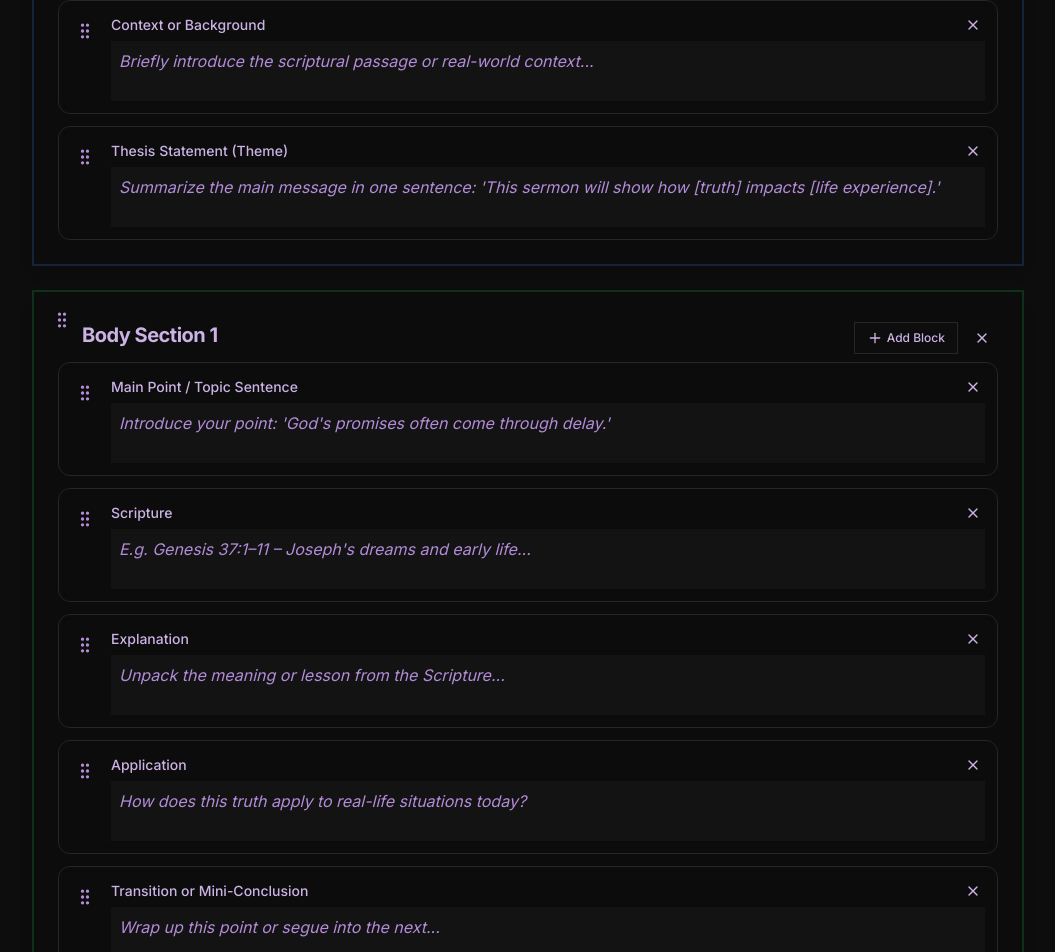
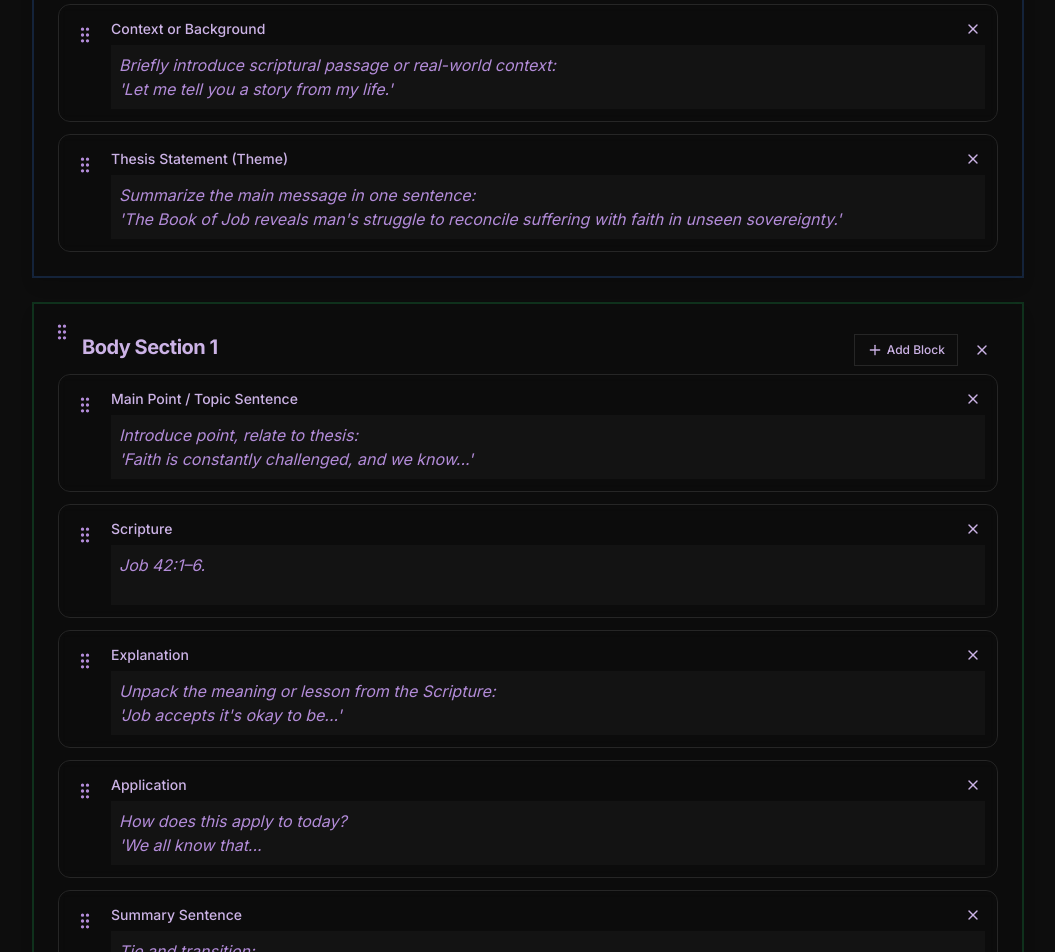
Before and after one commit to allemandi/drag-and-preach, a Next.js app: page / in a window 1280 px wide. Shown: the part 410-1362 px from the top of the page, without its empty margins (112-1167 px from the left). Built offline with nearby package versions, Linux system fonts and the light colour scheme.

Commit message:
updated copy

```diff
--- a/app/page.tsx
+++ b/app/page.tsx
@@ -38,14 +38,14 @@ export default function SermonOutlinePlanner() {
       activationConstraint: {
         delay: 150,
         distance: 5,
-        tolerance: 5,
+        tolerance: 1,
       }
     }),
     useSensor(PointerSensor, {
       activationConstraint: {
         delay: 100,
         distance: 5,
-        tolerance: 10,
+        tolerance: 1,
       },
     }),
     useSensor(KeyboardSensor, {
@@ -59,14 +59,14 @@ export default function SermonOutlinePlanner() {
       activationConstraint: {
         delay: 150,
         distance: 5,
-        tolerance: 5,
+        tolerance: 1,
       }
     }),
     useSensor(PointerSensor, {
       activationConstraint: {
         delay: 100,
         distance: 5,
-        tolerance: 10,
+        tolerance: 1,
       },
     },),
 
@@ -87,7 +87,7 @@ export default function SermonOutlinePlanner() {
           id: "hook",
           label: "Hook / Opening Question",
           defaultLabel: "Hook / Opening Question",
-          placeholder: "Begin with a bold question, story, or statement to engage your listeners...",
+          placeholder: "Begin with bold question, statement, or story:\n'Today, we will be looking at how we are called to...'",
           content: "",
           type: "intro",
         },
@@ -95,7 +95,7 @@ export default function SermonOutlinePlanner() {
           id: "context",
           label: "Context or Background",
           defaultLabel: "Context or Background",
-          placeholder: "Briefly introduce the scriptural passage or real-world context...",
+          placeholder: "Briefly introduce scriptural passage or real-world context:\n'Let me tell you a story from my life.'",
           content: "",
           type: "intro",
         },
@@ -104,7 +104,7 @@ export default function SermonOutlinePlanner() {
           label: "Thesis Statement (Theme)",
           defaultLabel: "Thesis Statement (Theme)",
           placeholder:
-            "Summarize the main message in one sentence: 'This sermon will show how [truth] impacts [life experience].'",
+            "Summarize the main message in one sentence:\n'The Book of Job reveals man's struggle to reconcile suffering with faith in unseen sovereignty.'",
           content: "",
           type: "intro",
         },
@@ -120,7 +120,7 @@ export default function SermonOutlinePlanner() {
           id: "body-1-topic",
           label: "Main Point / Topic Sentence",
           defaultLabel: "Main Point / Topic Sentence",
-          placeholder: "Introduce your point: 'God's promises often come through delay.'",
+          placeholder: "Introduce point, relate to thesis:\n'Faith is constantly challenged, and we know...'",
           content: "",
           type: "body",
         },
@@ -128,7 +128,7 @@ export default function SermonOutlinePlanner() {
           id: "body-1-scripture",
           label: "Scripture",
           defaultLabel: "Scripture",
-          placeholder: "E.g. Genesis 37:1–11 – Joseph's dreams and early life...",
+          placeholder: "Job 42:1–6.",
           content: "",
           type: "body",
         },
@@ -136,7 +136,7 @@ export default function SermonOutlinePlanner() {
           id: "body-1-explanation",
           label: "Explanation",
           defaultLabel: "Explanation",
-          placeholder: "Unpack the meaning or lesson from the Scripture...",
+          placeholder: "Unpack the meaning or lesson from the Scripture:\n'Job accepts it's okay to be...'",
           content: "",
           type: "body",
         },
@@ -144,15 +144,15 @@ export default function SermonOutlinePlanner() {
           id: "body-1-application",
           label: "Application",
           defaultLabel: "Application",
-          placeholder: "How does this truth apply to real-life situations today?",
+          placeholder: "How does this apply to today?\n'We all know that...",
           content: "",
           type: "body",
         },
         {
           id: "body-1-transition",
-          label: "Transition or Mini-Conclusion",
-          defaultLabel: "Transition or Mini-Conclusion",
-          placeholder: "Wrap up this point or segue into the next...",
+          label: "Summary Sentence",
+          defaultLabel: "Summary Sentence",
+          placeholder: "Tie and transition:\n'The passage teaches us that we can only..",
           content: "",
           type: "body",
         },
@@ -168,7 +168,7 @@ export default function SermonOutlinePlanner() {
           id: "restate-thesis",
           label: "Theme Recap",
           defaultLabel: "Theme Recap",
-          placeholder: "Reword and reinforce your central message clearly...",
+          placeholder: "Reword central message clearly:\n'Through Job, we know our struggles are accompanied by choices to trust...",
           content: "",
           type: "conclusion",
         },
@@ -176,7 +176,7 @@ export default function SermonOutlinePlanner() {
           id: "summary",
           label: "Summary",
           defaultLabel: "Summary",
-          placeholder: "Briefly recap the body sections in a list or sentence...",
+          placeholder: "Briefly recap body sections:\n'We are challenged to live in faith, so...",
           content: "",
           type: "conclusion",
         },
@@ -184,7 +184,7 @@ export default function SermonOutlinePlanner() {
           id: "call-to-action",
           label: "Final Word or Challenge",
           defaultLabel: "Final Word or Challenge",
-          placeholder: "Encourage or challenge the listener with a takeaway...",
+          placeholder: "Give something to consider and practice:\n'Today, I ask you to examine...",
           content: "",
           type: "conclusion",
         },
@@ -192,7 +192,7 @@ export default function SermonOutlinePlanner() {
           id: "closing",
           label: "Closing Prayer or Scripture",
           defaultLabel: "Closing Prayer or Scripture",
-          placeholder: "End with a brief prayer or a powerful final verse...",
+          placeholder: "End with prayer or passage\n'Let's end with a short passage in Colossians Chapter...",
           content: "",
           type: "conclusion",
         },
@@ -406,7 +406,7 @@ export default function SermonOutlinePlanner() {
           id: `body-${newBodyIndex}-topic`,
           label: "Main Point / Topic Sentence",
           defaultLabel: "Main Point / Topic Sentence",
-          placeholder: "Introduce your point: 'God's promises often come through delay.'",
+          placeholder: "Introduce point, relate to thesis:\n'Faith is constantly challenged, and we know...'",
           content: "",
           type: "body",
         },
@@ -414,7 +414,7 @@ export default function SermonOutlinePlanner() {
           id: `body-${newBodyIndex}-scripture`,
           label: "Scripture",
           defaultLabel: "Scripture",
-          placeholder: "E.g. Genesis 37:1–11 – Joseph's dreams and early life...",
+          placeholder: "Job 42:1–6.",
           content: "",
           type: "body",
         },
@@ -422,7 +422,7 @@ export default function SermonOutlinePlanner() {
           id: `body-${newBodyIndex}-explanation`,
           label: "Explanation",
           defaultLabel: "Explanation",
-          placeholder: "Unpack the meaning or lesson from the Scripture...",
+          placeholder: "Unpack the meaning or lesson from the Scripture:\n'Job accepts it's okay to be...'",
           content: "",
           type: "body",
         },
@@ -430,15 +430,15 @@ export default function SermonOutlinePlanner() {
           id: `body-${newBodyIndex}-application`,
           label: "Application",
           defaultLabel: "Application",
-          placeholder: "How does this truth apply to real-life situations today?",
+          placeholder: "How does this apply to today?\n'We all know that...",
           content: "",
           type: "body",
         },
         {
           id: `body-${newBodyIndex}-transition`,
-          label: "Transition or Mini-Conclusion",
-          defaultLabel: "Transition or Mini-Conclusion",
-          placeholder: "Wrap up this point or segue into the next...",
+          label: "Summary Sentence",
+          defaultLabel: "Summary Sentence",
+          placeholder: "Tie and transition:\n'The passage teaches us that we can only.",
           content: "",
           type: "body",
         },
--- a/components/outline-block.tsx
+++ b/components/outline-block.tsx
@@ -112,6 +112,7 @@ export function OutlineBlock({
           tabIndex={0}
           aria-label="Drag to reorder block"
           role="button"
+          style={{touchAction: 'none'}}
         >
           <GripVertical className="h-5 w-5 text-muted-foreground" />
         </div>
@@ -166,7 +167,7 @@ export function OutlineBlock({
             </div>
           </div>
 
-          <div className="min-h-[60px] w-full" onClick={() => setIsEditing(true)}>
+          <div className="min-h-[60px] w-full" style={{whiteSpace: 'pre-line'}} onClick={() => setIsEditing(true)}>
             {isEditing ? (
               <textarea
                 ref={textareaRef}
--- a/components/outline-section.tsx
+++ b/components/outline-section.tsx
@@ -67,7 +67,7 @@ export function OutlineSection({
   }
 
   return (
-    <Card style={{touchAction: 'none'}} className={`shadow-lg border-2 ${getSectionColor(section.type)} backdrop-blur-sm bg-card/80`}>
+    <Card className={`shadow-lg border-2 ${getSectionColor(section.type)} backdrop-blur-sm bg-card/80`}>
       <CardHeader className="flex flex-row items-center justify-between pb-2 pl-12">
         <div className="flex items-center gap-2">
           {isEditingTitle ? (
--- a/components/sortable-section.tsx
+++ b/components/sortable-section.tsx
@@ -21,7 +21,7 @@ export function SortableSection({ id, children }: SortableSectionProps) {
     opacity: isDragging ? 0.5 : 1,
     position: "relative" as const,
     zIndex: isDragging ? 1 : 0,
-    touchAction: 'none',
+    whiteSpace: 'pre-line',
   }
 
   return (
@@ -34,6 +34,7 @@ export function SortableSection({ id, children }: SortableSectionProps) {
         tabIndex={0}
         aria-label="Drag to reorder section"
         role="button"
+        style={{touchAction: "none"}}
       >
         <GripVertical className="h-5 w-5 text-muted-foreground" />
       </div>
```
